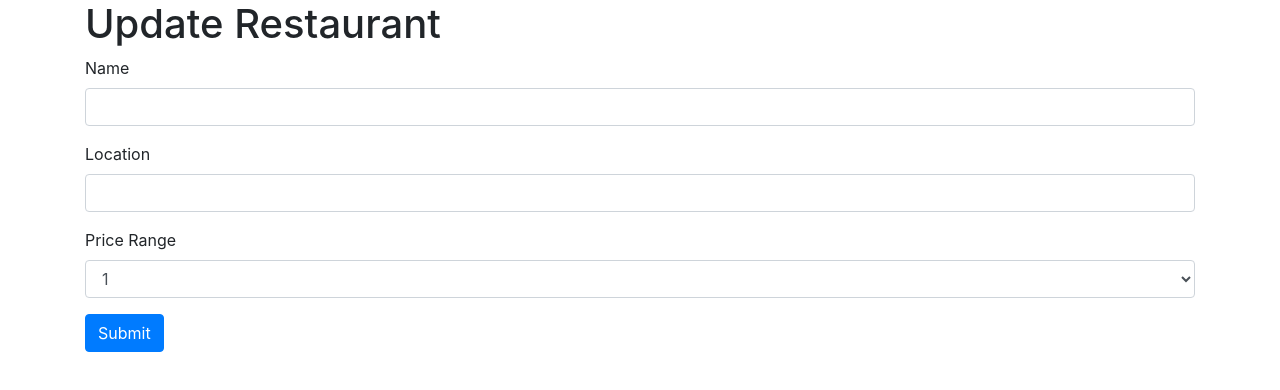
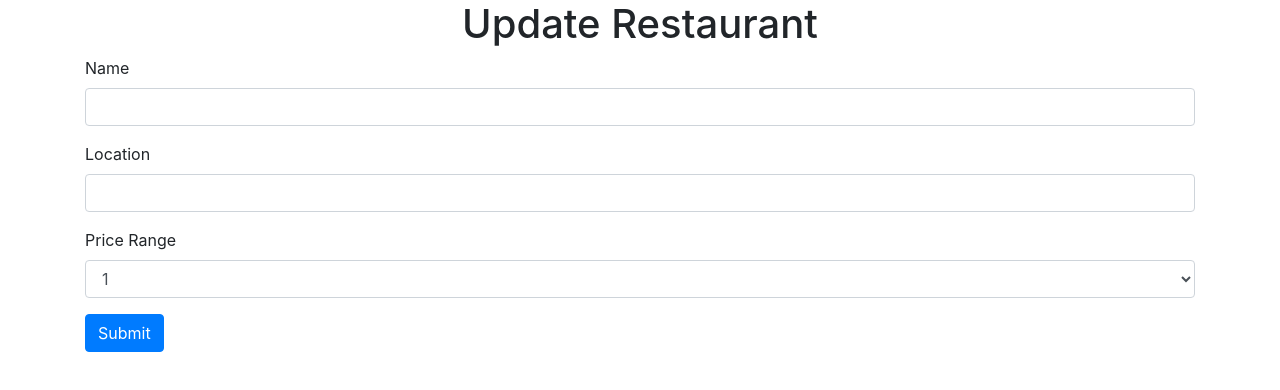
Before and after one commit to landaverde1196/Yelp-Clone, a React (Create React App) app in the folder client/: page /restaurants/1/update in a window 1280 px wide. Shown: the top 390 px of the page. Built offline with nearby package versions, Linux system fonts and the light colour scheme; no server answers.

Commit message:
dot env example

```diff
--- a/client/src/routes/UpdatePage.js
+++ b/client/src/routes/UpdatePage.js
@@ -4,7 +4,7 @@
 const UpdatePage = () => {
   return (
     <div>
-      <h1 className="text center">Update Restaurant</h1>
+      <h1 className="text-center">Update Restaurant</h1>
 
       <UpdateRestaurant />
     </div>
```
Also changed, not shown: 1 other file (tests, documents, lock files or other folders).
